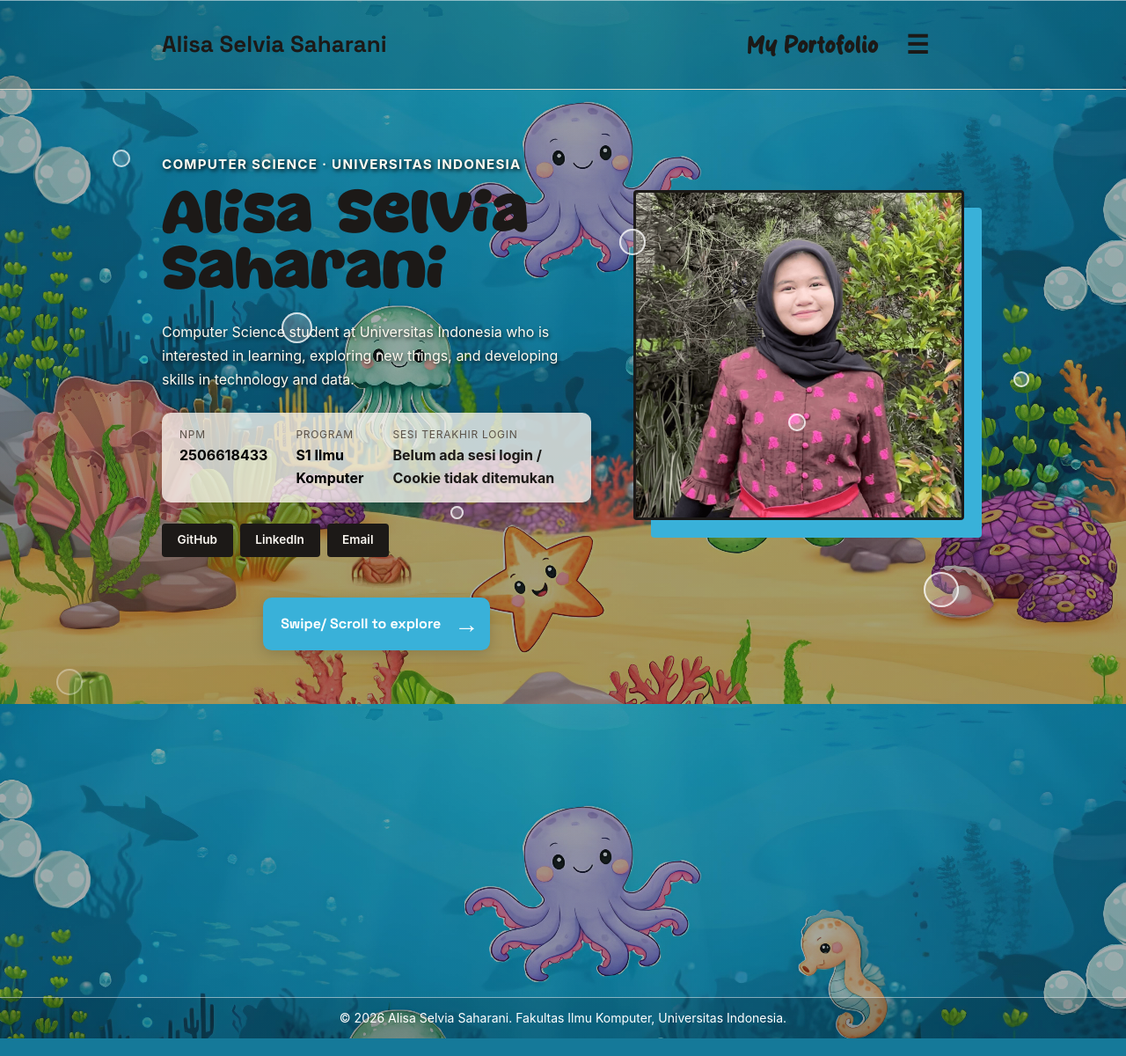
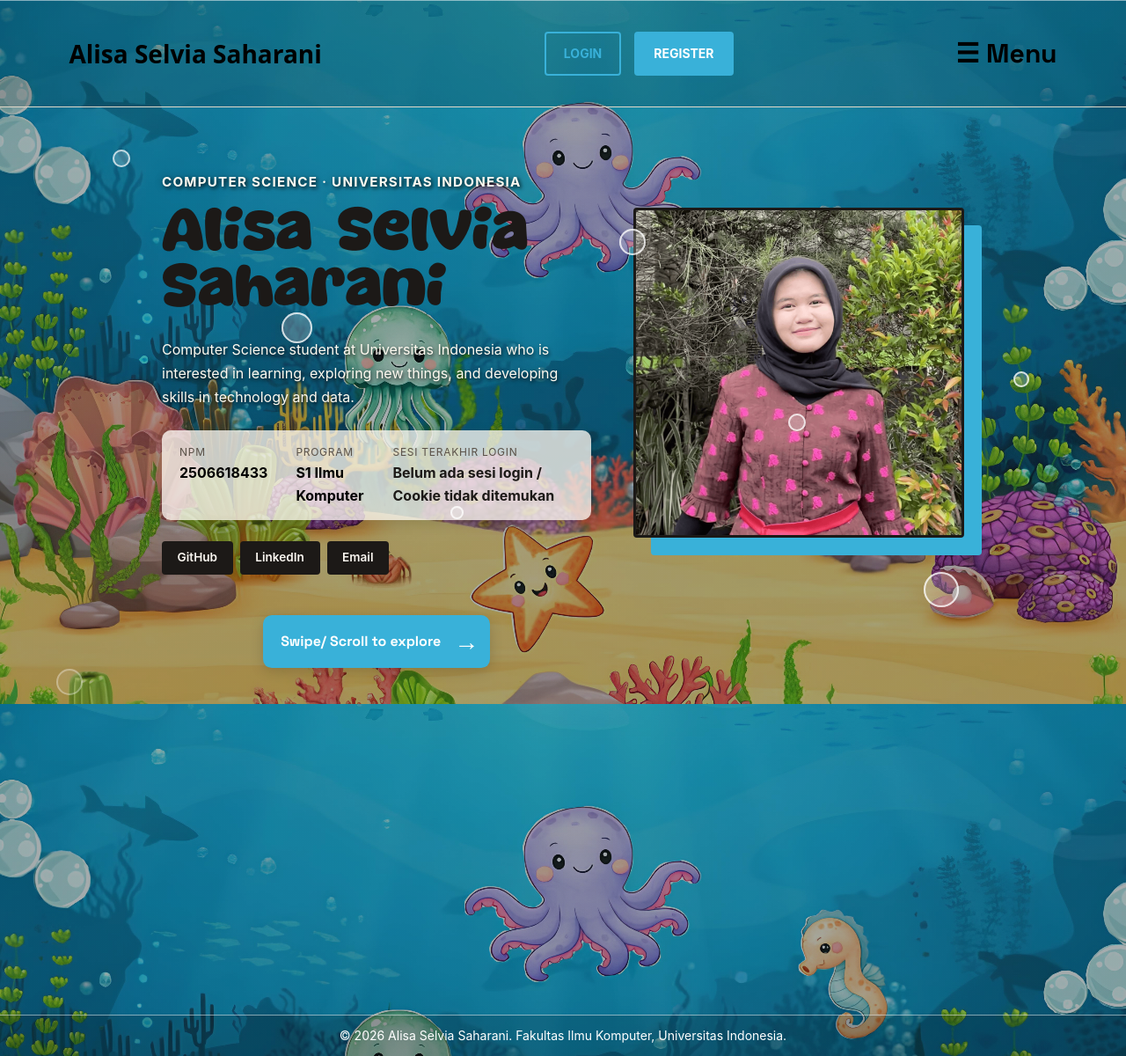
Before and after one commit to alisaselviasaharani/myportofolio, a Django app: page /aboutme/ in a window 1280 px wide. Shown: the whole page at 88% size. Run offline with Django 5.2, Linux system fonts and the light colour scheme.

Commit message:
merapikan css dan base.html untuk merapikan tampilan navbar

```diff
--- a/main/views.py
+++ b/main/views.py
@@ -216,7 +216,7 @@ def register(request):
         return redirect("main:login")
 
     context = {
-        "name": "Burhan",
+        "name": "Alisa Selvia Saharani",
         "form": form,
     }
     return render(request, "register.html", context)
@@ -237,7 +237,7 @@ def login_user(request):
         return response
 
     context = {
-        "name": "Burhan",
+        "name": "Alisa Selvia Saharani",
         "form": form,
     }
 
--- a/static/css/style.css
+++ b/static/css/style.css
@@ -40,40 +40,10 @@
     border-top: 1px solid rgba(255, 255, 255, 0.5);
     background: rgba(0, 0, 0, 0.15);
     border-bottom: 1px solid var(--line);
-}
-
-.site-header nav {
-    display: flex;
-    gap: 2rem;
-}
-
-.site-header nav a {
-    position: relative;
-    color: var(--ink);
-    text-decoration: none;
-    transition: 0.3s ease;
-
-}
-
-.site-header nav a::after {
-    content: "";
-    position: absolute;
-    left: 0;
-    bottom: -5px;
-    width: 0;
-    height: 3px;
-    background: white;
-    border-radius: 10px;
-    transition: 0.3s ease;
-}
-
-.site-header nav a:hover {
-    color: white;
-}
-
-.site-header nav a:hover::after {
     width: 100%;
-}
+    padding: 25px 3%;
+}
+
 
 .site-header .container {
     display: flex;
@@ -338,16 +308,10 @@ membuat protofolio yang unik jadi sambil menyelam sambil melihat ke kanan untuk
 
 
 /* =================== TYPOGRAPHY =================== */
-h2,
-.brand {
+h2{
     font-family: "Space Grotesk", sans-serif;
 }
 
-.education-card:hover {
-    transform: translateY(-10px) scale(1.03);
-
-    background: rgba(88, 191, 255, 0.95);
-}
 
 /* =================== CONTAINER =================== */
 .container {
@@ -1586,73 +1477,173 @@ CSS DARI TUTORIAL TAPI SAYA TIDAK MENGGUNAKANNYA
     }
 }
 
-.navbar {
+.navbar-container {
+    width: 100%;
+    max-width: 1400px;
+    min-height: 70px;
+    margin: 0 auto;
+    padding: 10px 40px;
+    border-radius: 20px;
+    display: flex;
+    align-items: center;
+    justify-content: space-between;
     position: relative;
-    display: flex;
-    align-items: center;
-    justify-content: space-between;
-    padding: 7px 40px;
 }
 
 .navbar-brand {
     font-size: 28px;
     font-weight: 700;
     white-space: nowrap;
-    font-family: Milky Cream;
-}
-
-.navbar-dropdown {
+    font-family: system-ui, -apple-system, BlinkMacSystemFont, 'Segoe UI', Roboto, Oxygen, Ubuntu, Cantarell, 'Open Sans', 'Helvetica Neue', sans-serif;
+    color: black;
+    text-decoration: none;
+}
+
+.mobile-menu {
+    display: block;
     position: relative;
 }
 
-/* Tombol ☰ */
-.navbar-dropdown summary {
+.mobile-menu summary {
     list-style: none;
     cursor: pointer;
-    font-size: 29px;
-    font-weight: bold;
-    font-family: Milky Cream;
-}
-
-.navbar-dropdown summary::-webkit-details-marker {
+    display: flex;
+    align-items: center;
+    gap: 8px;
+    color: black;
+    font-family: "Space Grotesk", sans-serif;
+    font-size: 30px;
+    font-weight: 700;
+    white-space: nowrap;
+    line-height: 1;
+    user-select: none;
+}
+
+.mobile-menu summary::-webkit-details-marker {
     display: none;
 }
 
-/* Menu yang muncul ke bawah */
+.mobile-menu-content {
+    position: absolute;
+    top: 55px;
+    right: 0;
+    width: 280px;
+    padding: 25px;
+    background: white;
+    border-radius: 15px;
+    display: flex;
+    flex-direction: column;
+    gap: 18px;
+    z-index: 1000;
+    box-shadow: 0 5px 15px rgba(0, 0, 0, 0.25);
+}
+
+.mobile-menu-content a {
+    color: black;
+    text-decoration: none;
+    font-size: 18px;
+    font-weight: 700;
+    padding: 8px 0;
+}
+
+.mobile-menu-content a:hover {
+    color: var(--accent);
+    transform: translateY(1.2px);
+}
+
 .navbar-menu {
     position: absolute;
-    top: 50px;
+    top: 55px;
     right: 0;
 
-    display: flex;
+    display: none;
     flex-direction: column;
 
-    min-width: 220px;
-    padding: 10px;
-
-    background: rgba(255, 255, 255, 0.95);
-    border-radius: 12px;
-
-    box-shadow: 0 5px 15px rgba(0, 0, 0, 0.2);
-
-    z-index: 100;
-}
-
-/* Link */
+    width: 280px;
+    padding: 25px;
+
+    background: #111a1e;
+    border-radius: 15px;
+
+    box-shadow: 0 5px 15px rgba(0, 0, 0, 0.25);
+
+    z-index: 1000;
+
+    align-items: stretch;
+    gap: 18px;
+}
+
 .navbar-menu a {
-    padding: 12px 16px;
-
-    color: #111;
+    color: white;
     text-decoration: none;
-
     font-size: 18px;
     font-weight: 700;
-
-    border-radius: 8px;
+    padding: 8px 0;
 }
 
 .navbar-menu a:hover {
-    background: rgba(0, 0, 0, 0.08);
+    color: var(--accent);
+}
+
+.navbar-auth {
+    display: flex;
+    align-items: center;
+    gap: 15px;
+}
+
+.navbar-auth a {
+    text-decoration: none;
+    font-size: 14px;
+    font-weight: 700;
+    padding: 12px 20px;
+    border-radius: 4px;
+}
+
+.btn-login {
+    color: var(--accent);
+    ;
+    border: 2px solid var(--accent);
+    ;
+}
+
+.btn-register {
+    color: white;
+    background: var(--accent);
+    ;
+    border: 2px solid var(--accent);
+    ;
+}
+
+.nav-user {
+    color: var(--accent);
+    font-size: 14px;
+    font-weight: 600;
+}
+
+
+@media (max-width: 1000px) {
+    .site-header {
+        padding: 20px 4%;
+    }
+
+    .navbar-container {
+        min-height: 80px;
+
+        padding: 15px 25px;
+    }
+
+    .navbar-menu {
+        display: none;
+    }
+
+    .navbar-auth {
+        display: none;
+    }
+
+    .mobile-menu {
+        display: block;
+    }
+
 }
 
 /* Error pada form */
--- a/templates/base.html
+++ b/templates/base.html
@@ -20,43 +20,42 @@
 <body>
 
     <header class="site-header">
-        <div class="container">
+        <div class="navbar-container">
 
-            <a href="{% url 'main:show_home' %}" class="brand">
+            <!-- Logo / Brand -->
+            <a href="{% url 'main:show_home' %}" class="navbar-brand">
                 {{ name }}
             </a>
 
-            <!-- <nav>
-                <a href="{% url 'main:show_home' %}">
-                    <h2>HOME</h2>
-                </a>
+            <!-- Menu -->
+            <nav class="navbar-menu">
+                <a href="{% url 'main:show_home' %}">HOME</a>
+                <a href="{% url 'main:show_aboutme' %}">ABOUT ME</a>
+                <a href="{% url 'main:show_education' %}">EDUCATION</a>
+                <a href="{% url 'main:show_experience' %}">EXPERIENCE</a>
+                <a href="{% url 'main:show_achievements' %}">ACHIEVEMENTS</a>
+            </nav>
 
-                <a href="{% url 'main:show_aboutme' %}">
-                    <h2>ABOUT ME</h2>
-                </a>
+            <!-- Login / Register -->
+            <div class="navbar-auth">
+                {% if user.is_authenticated %}
+                <span class="nav-user">
+                    {{ user.username }}
+                </span>
+                <a href="{% url 'main:logout' %}" class="btn-login">LOGOUT</a>
 
-                <a href="{% url 'main:show_education' %}">
-                    <h2>EDUCATION</h2>
-                </a>
+                {% else %}
+                <a href="{% url 'main:login' %}" class="btn-login">LOGIN</a>
+                <a href="{% url 'main:register' %}" class="btn-register">REGISTER</a>
 
-                <a href="{% url 'main:show_experience' %}">
-                    <h2>EXPERIENCE</h2>
-                </a>
+                {% endif %}
 
-                <a href="{% url 'main:show_achievements' %}">
-                    <h2>ACHIEVEMENTS</h2>
-                </a>
-            </nav> -->
+            </div>
 
-            <nav class="navbar">
-
-                <div class="navbar-brand"> My Portofolio </div>
-
-                <details class="navbar-dropdown">
-                    <summary>☰</summary>
-
-                    <div class="navbar-menu">
-                        <nav>
+            <!-- Mobile Menu -->
+            <details class="mobile-menu">
+                <summary>☰ Menu</summary>
+                <div class="mobile-menu-content">
                     <a href="{% url 'main:show_home' %}">HOME</a>
                     <a href="{% url 'main:show_aboutme' %}">ABOUT ME</a>
                     <a href="{% url 'main:show_education' %}">EDUCATION</a>
@@ -64,18 +63,23 @@
                     <a href="{% url 'main:show_achievements' %}">ACHIEVEMENTS</a>
 
                     {% if user.is_authenticated %}
-                            <span class="nav-user">{{ user.username }}</span>
-                            <a href="{% url 'main:logout' %}">LOGOUT</a>
+
+                    <span class="nav-user">
+                        {{ user.username }}
+                    </span>
+
+                    <a href="{% url 'main:logout' %}">LOGOUT </a>
+
                     {% else %}
-                            <a href="{% url 'main:login' %}">LOGIN</a>
+
+                    <a href="{% url 'main:login' %}"> LOGIN</a>
                     <a href="{% url 'main:register' %}">REGISTER</a>
+
                     {% endif %}
-                        </nav>
+
                 </div>
 
             </details>
-
-            </nav>
 
         </div>
     </header>
```
Also changed, not shown: other parts of static/css/style.css (+3 -92 lines), README.md. Lines whose indentation alone changed are shown as unchanged.
